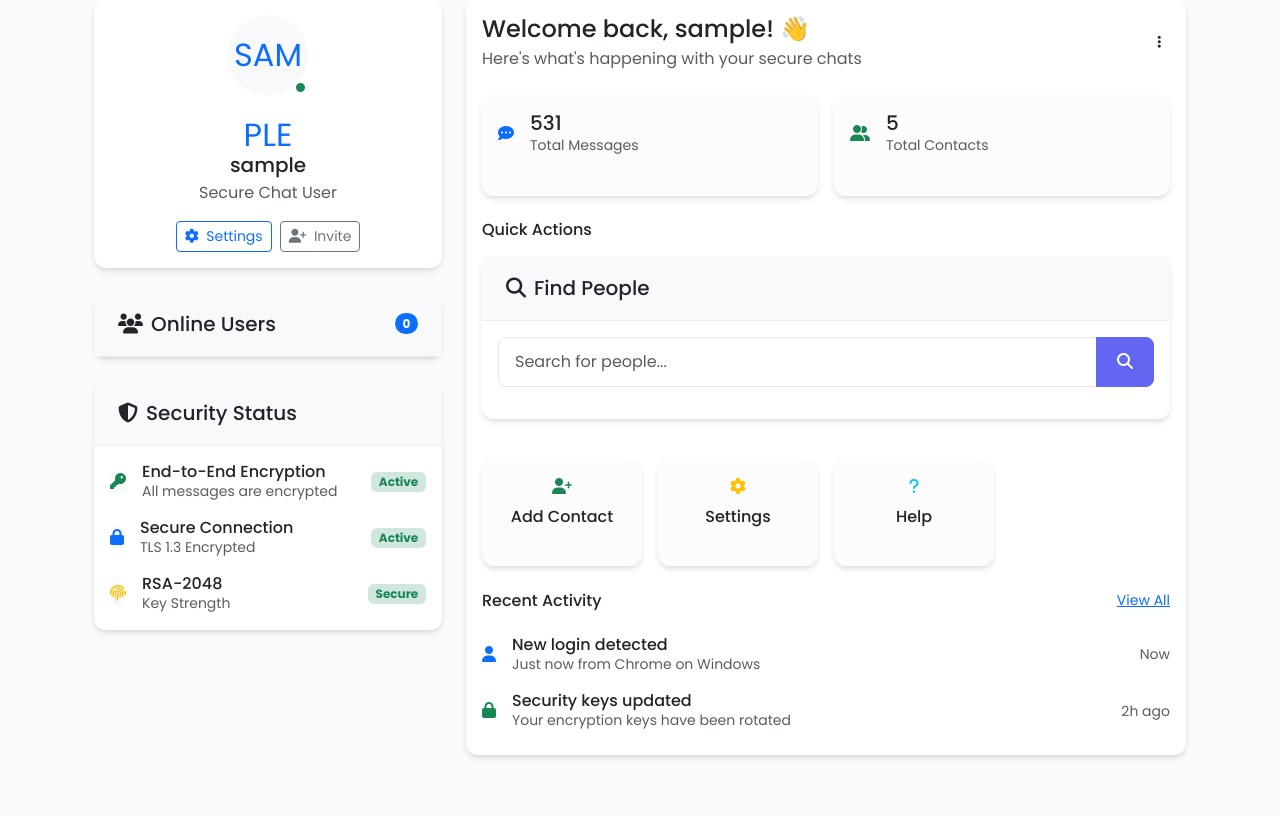
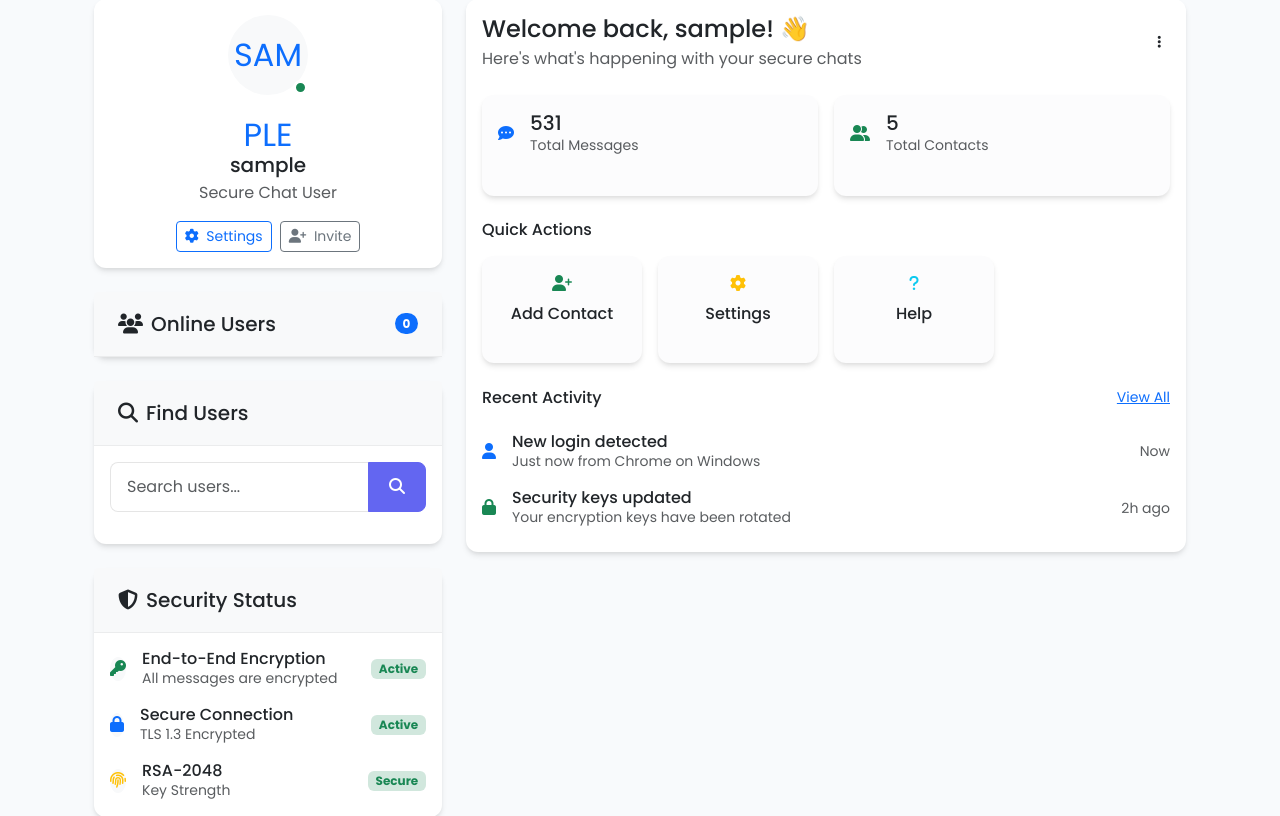
Before and after one commit to ksahitreddy/SecureComm, a Flask app: page /dashboard in a window 1280 px wide. Shown: the part 121-937 px from the top of the page. Run offline with Flask 3, Linux system fonts and the light colour scheme; the visitor is signed in with stand-in values (Sample User, id 1); a database or web service that is not in the repository returns one stand-in record (values such as "Sample title"); some libraries are stand-ins or nearby versions.

Commit message:
Update dashboard.html

```diff
--- a/templates/dashboard.html
+++ b/templates/dashboard.html
@@ -45,6 +45,24 @@
                         <i class="fas fa-user-slash fa-2x mb-2 text-muted"></i>
                         <p class="text-body-secondary mb-0">No other users online</p>
                         <p class="small text-body-secondary">Invite friends to join Secure Chat!</p>
+                    </div>
+                </div>
+            </div>
+
+            <!-- Find Users Card -->
+            <div class="card mb-4">
+                <div class="card-header">
+                    <h5 class="mb-0"><i class="fas fa-search me-2"></i>Find Users</h5>
+                </div>
+                <div class="card-body">
+                    <div class="input-group mb-3">
+                        <input type="text" id="user-search" class="form-control" placeholder="Search users...">
+                        <button class="btn btn-primary" type="button" id="search-users-btn">
+                            <i class="fas fa-search"></i>
+                        </button>
+                    </div>
+                    <div id="search-results" class="list-group list-group-flush" style="max-height: 200px; overflow-y: auto;">
+                        <!-- Search results will appear here -->
                     </div>
                 </div>
             </div>
@@ -169,24 +187,6 @@
                     <!-- Quick Actions -->
                     <h6 class="mb-3">Quick Actions</h6>
                     <div class="row g-3 mb-4">
-                        <div class="col-12">
-                            <div class="card">
-                                <div class="card-header">
-                                    <h5 class="mb-0"><i class="fas fa-search me-2"></i>Find People</h5>
-                                </div>
-                                <div class="card-body">
-                                    <div class="input-group mb-3">
-                                        <input type="text" id="people-search" class="form-control" placeholder="Search for people...">
-                                        <button class="btn btn-primary" type="button" id="search-people-btn">
-                                            <i class="fas fa-search"></i>
-                                        </button>
-                                    </div>
-                                    <div id="people-search-results" class="list-group list-group-flush" style="max-height: 200px; overflow-y: auto;">
-                                        <!-- Search results will appear here -->
-                                    </div>
-                                </div>
-                            </div>
-                        </div>
                         <div class="col-6 col-md-3">
                             <a href="#" class="card bg-light-subtle border-0 text-center p-3 h-100 text-decoration-none text-dark">
                                 <div class="avatar-sm mx-auto mb-2">
@@ -445,46 +445,29 @@
 
     // User search functionality
     document.addEventListener('DOMContentLoaded', function() {
-        // User search functionality
-        const userSearchInput = document.getElementById('user-search');
-        const userSearchButton = document.getElementById('search-users-btn');
-        const userSearchResults = document.getElementById('search-results');
+        const searchInput = document.getElementById('user-search');
+        const searchButton = document.getElementById('search-users-btn');
+        const searchResults = document.getElementById('search-results');
 
-        // People search functionality
-        const peopleSearchInput = document.getElementById('people-search');
-        const peopleSearchButton = document.getElementById('search-people-btn');
-        const peopleSearchResults = document.getElementById('people-search-results');
+        // Handle search on button click
+        searchButton.addEventListener('click', performSearch);
 
-        // Handle user search on button click
-        userSearchButton.addEventListener('click', () => performSearch(userSearchInput, userSearchResults));
-
-        // Handle user search on Enter key
-        userSearchInput.addEventListener('keypress', function(e) {
+        // Handle search on Enter key
+        searchInput.addEventListener('keypress', function(e) {
             if (e.key === 'Enter') {
-                performSearch(userSearchInput, userSearchResults);
+                performSearch();
             }
         });
 
-        // Handle people search on button click
-        peopleSearchButton.addEventListener('click', () => performSearch(peopleSearchInput, peopleSearchResults));
-
-        // Handle people search on Enter key
-        peopleSearchInput.addEventListener('keypress', function(e) {
-            if (e.key === 'Enter') {
-                performSearch(peopleSearchInput, peopleSearchResults);
-            }
-        });
-
-        // Function to handle search
-        function performSearch(inputElement, resultsContainer) {
-            const query = inputElement.value.trim();
+        function performSearch() {
+            const query = searchInput.value.trim();
             if (!query) {
-                resultsContainer.innerHTML = '<div class="list-group-item">Please enter a search term</div>';
+                showSearchResults([]);
                 return;
             }
 
             // Show loading state
-            resultsContainer.innerHTML = '<div class="text-center p-3"><div class="spinner-border spinner-border-sm" role="status"></div> Searching...</div>';
+            searchResults.innerHTML = '<div class="text-center p-3"><div class="spinner-border spinner-border-sm" role="status"></div> Searching...</div>';
 
             // Send search request to server
             fetch(`/api/users/search?q=${encodeURIComponent(query)}`, {
@@ -495,20 +478,20 @@
             .then(response => response.json())
             .then(data => {
                 if (data.success) {
-                    displaySearchResults(data.users, resultsContainer);
+                    showSearchResults(data.users);
                 } else {
                     throw new Error(data.message || 'Search failed');
                 }
             })
             .catch(error => {
                 console.error('Search error:', error);
-                resultsContainer.innerHTML = `<div class="text-danger p-2">Error: ${error.message || 'Failed to search users'}</div>`;
+                searchResults.innerHTML = `<div class="text-danger p-2">Error: ${error.message || 'Failed to search users'}</div>`;
             });
         }
 
-        function displaySearchResults(users, resultsContainer) {
+        function showSearchResults(users) {
             if (!users || users.length === 0) {
-                resultsContainer.innerHTML = '<div class="list-group-item">No users found</div>';
+                searchResults.innerHTML = '<div class="text-muted p-2">No users found</div>';
                 return;
             }
 
```
